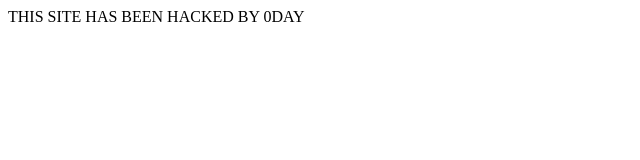
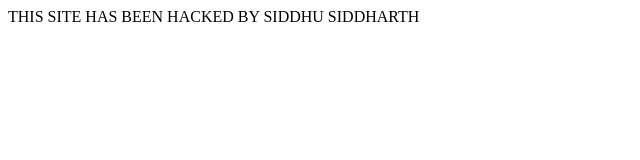
Before and after one commit to siddharth563/Siddharthprasad.github.io, a plain HTML site: page index.html in a window 1280 px wide. Shown: the whole page, without its empty margins (0-640 px from the left). Drawn offline with Linux system fonts and the light colour scheme.

Commit message:
Update index.html

```diff
--- a/index.html
+++ b/index.html
@@ -1,6 +1,6 @@
 <html>
 <body>
 
-THIS SITE HAS BEEN HACKED BY 0DAY
+THIS SITE HAS BEEN HACKED BY SIDDHU SIDDHARTH
 </body>
 </html>
```
